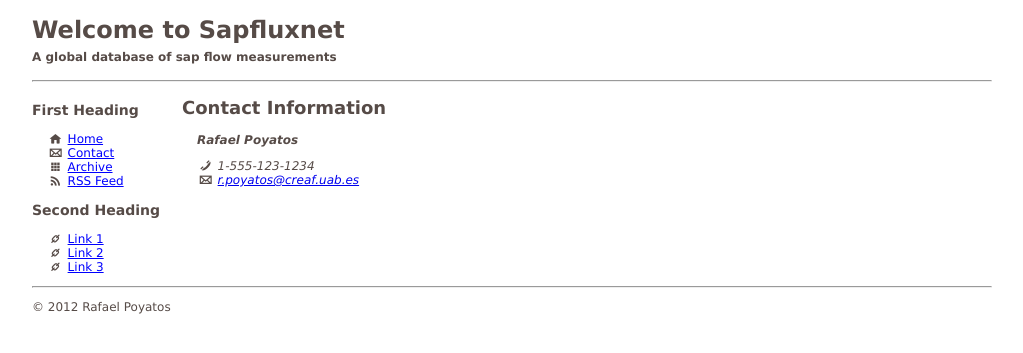
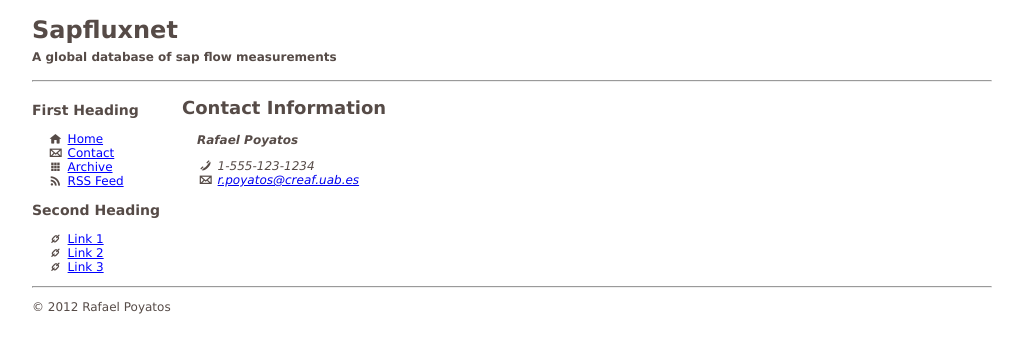
Before and after one commit to sapfluxnet/sapfluxnet-public, a Jekyll site: the page built from contact.html, in a window 1280 px wide. Shown: the top 353 px of the page, without its empty margins (26-1049 px from the left). Built offline with Jekyll 4.4.1, drawn with Linux system fonts in a browser that asks for light colours; Markdown is read by kramdown in place of the engine named in the settings.

```diff
--- a/_layouts/default.html
+++ b/_layouts/default.html
@@ -17,7 +17,7 @@
 
     <body>
         <header>
-            <h1><a href="{{site.baseurl}}/">Welcome to {{ site.name }}</a></h1>
+            <h1><a href="{{site.baseurl}}/">{{ site.name }}</a></h1>
                 <h4>{{ site.description }}</h4>
             <hr />
         </header>
```
